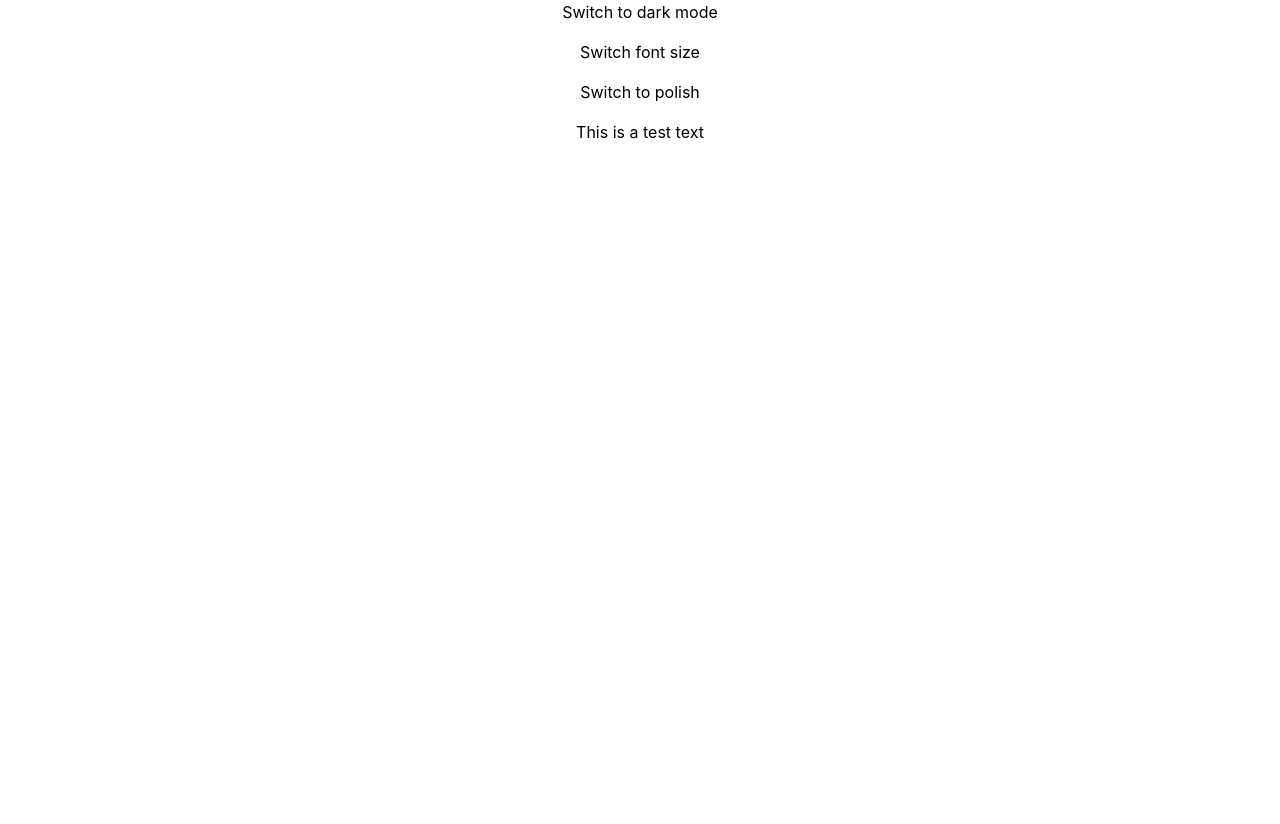
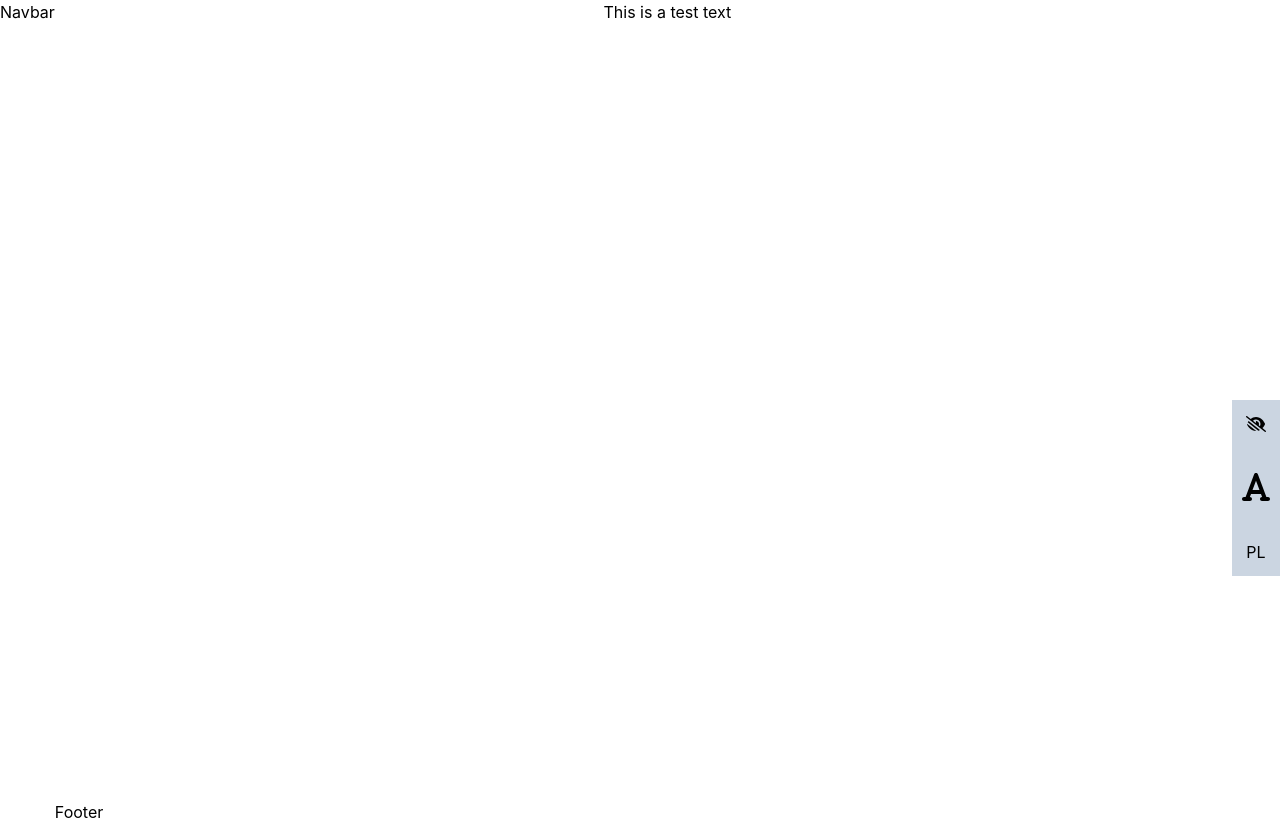
Before and after one commit to stowarzyszenie-gameup/mickiewicz-website, a Next.js app: page / in a window 1280 px wide. Before the commit the page ends 800 px from the top, so only its background shows below. Built offline with nearby package versions, Linux system fonts and the light colour scheme.

Commit message:
Site structure

```diff
--- /dev/null
+++ b/components/Footer/index.tsx
@@ -0,0 +1,7 @@
+import React from "react";
+
+const Footer = () => {
+  return <div>Footer</div>;
+};
+
+export default Footer;
--- /dev/null
+++ b/components/Layout/indext.tsx
@@ -0,0 +1,63 @@
+import React, { ReactNode } from "react";
+import Footer from "../Footer";
+import Navbar from "../Navbar";
+import { useContext } from "react";
+import { useTranslation } from "react-i18next";
+import { ThemeContext, ThemeContextType } from "../../context/theme";
+import { FontAwesomeIcon } from "@fortawesome/react-fontawesome";
+import {
+  faEye,
+  faEyeLowVision,
+  faFont,
+} from "@fortawesome/free-solid-svg-icons";
+
+interface IProps {
+  children: ReactNode;
+}
+
+const Layout = ({ children }: IProps) => {
+  const { isFontLarge, setIsFontLarge, isMonochrome, setIsMonochrome } =
+    useContext(ThemeContext) as ThemeContextType;
+  const { t, i18n } = useTranslation();
+
+  const switchLanguage = () =>
+    i18n.language === "en"
+      ? i18n.changeLanguage("pl")
+      : i18n.changeLanguage("en");
+  return (
+    <div
+      className={isMonochrome ? "dark" : ""}
+      style={isFontLarge ? { fontSize: "20px" } : {}}
+    >
+      <div className="fixed right-0 top-1/2 flex flex-col gap-4 bg-slate-300 dark:bg-black dark:text-white w-12">
+        <button
+          onClick={() => setIsMonochrome(!isMonochrome)}
+          className="w-12 h-12"
+        >
+          <FontAwesomeIcon
+            icon={isMonochrome ? faEye : faEyeLowVision}
+            size="1x"
+          />
+        </button>
+        <button
+          onClick={() => setIsFontLarge(!isFontLarge)}
+          className="w-12 h-12"
+        >
+          <FontAwesomeIcon icon={faFont} size={isFontLarge ? "1x" : "2x"} />
+        </button>
+        <button onClick={() => switchLanguage()} className="w-12 h-12">
+          {i18n.language === "en" ? "PL" : "EN"}
+        </button>
+      </div>
+      <div className="flex flex-col lg:flex-row font-primary bg-white dark:bg-gray-400 ">
+        <Navbar />
+        <div className="w-full">
+          <main>{children}</main>
+          <Footer />
+        </div>
+      </div>
+    </div>
+  );
+};
+
+export default Layout;
--- /dev/null
+++ b/components/Navbar/index.tsx
@@ -0,0 +1,7 @@
+import React from "react";
+
+const Navbar = () => {
+  return <div>Navbar</div>;
+};
+
+export default Navbar;
--- a/package.json
+++ b/package.json
@@ -9,6 +9,9 @@
     "lint": "next lint"
   },
   "dependencies": {
+    "@fortawesome/fontawesome-svg-core": "^6.1.1",
+    "@fortawesome/free-solid-svg-icons": "^6.1.1",
+    "@fortawesome/react-fontawesome": "^0.1.18",
     "i18next": "^21.8.8",
     "next": "12.1.6",
     "react": "18.1.0",
--- a/pages/_app.tsx
+++ b/pages/_app.tsx
@@ -5,6 +5,10 @@ import i18n from "i18next";
 import { initReactI18next } from "react-i18next";
 import enTranslations from "../locales/en/common.json";
 import plTranslations from "../locales/pl/common.json";
+import { config } from "@fortawesome/fontawesome-svg-core";
+import "@fortawesome/fontawesome-svg-core/styles.css";
+import Layout from "../components/Layout/indext";
+config.autoAddCss = false;
 
 const resources = {
   en: {
@@ -28,7 +32,9 @@ i18n.use(initReactI18next).init({
 function MyApp({ Component, pageProps }: AppProps) {
   return (
     <ThemeProvider>
-      <Component {...pageProps} />
+      <Layout>
+        <Component {...pageProps} />
+      </Layout>
     </ThemeProvider>
   );
 }
--- a/pages/index.tsx
+++ b/pages/index.tsx
@@ -1,39 +1,19 @@
 import type { NextPage } from "next";
 import Head from "next/head";
-import { useContext } from "react";
 import { useTranslation } from "react-i18next";
-import { ThemeContext, ThemeContextType } from "../context/theme";
 
 const Home: NextPage = () => {
-  const { isFontLarge, setIsFontLarge, isMonochrome, setIsMonochrome } =
-    useContext(ThemeContext) as ThemeContextType;
-  const { t, i18n } = useTranslation();
-
-  const switchLanguage = () =>
-    i18n.language === "en"
-      ? i18n.changeLanguage("pl")
-      : i18n.changeLanguage("en");
+  const { t } = useTranslation();
 
   return (
-    <div
-      className={isMonochrome ? "dark" : ""}
-      style={isFontLarge ? { fontSize: "20px" } : {}}
-    >
+    <div>
       <Head>
         <title>Create Next App</title>
         <meta name="description" content="Generated by create next app" />
         <link rel="icon" href="/favicon.ico" />
       </Head>
 
-      <main className="bg-white dark:bg-gray-400 flex flex-col gap-4 h-screen">
-        <button onClick={() => setIsMonochrome(!isMonochrome)}>
-          Switch to dark mode
-        </button>
-        <button onClick={() => setIsFontLarge(!isFontLarge)}>
-          Switch font size
-        </button>
-        <button onClick={() => switchLanguage()}>Switch to polish</button>
-
+      <main className="flex flex-col gap-4 h-screen">
         <p className="text-center">{t("testText")}</p>
       </main>
     </div>
```
Also changed, not shown: 1 other file (tests, documents, lock files or other folders).
